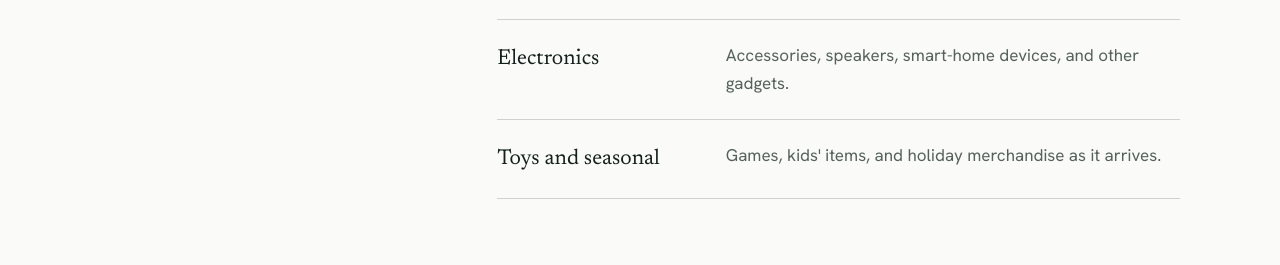
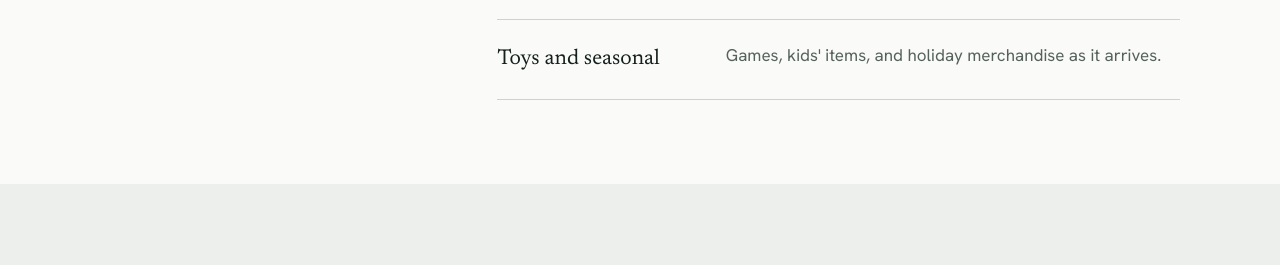
Before and after one commit to SMBeePay/haulhousetx, a plain HTML site: page index.html in a window 1280 px wide. Shown: the part 779-1044 px from the top of the page. Drawn offline with Linux system fonts and the light colour scheme.

Commit message:
Remove electronics from the categories list
Co-Authored-By: Claude Sonnet 5.5 <noreply@anthropic.com>
Claude-Session: https://claude.ai/code/session_01RWVqET8V3bsZWpVBjPvw4Q

```diff
--- a/index.html
+++ b/index.html
@@ -149,7 +149,6 @@
     <ul class="list">
       <li><strong>Home and kitchen</strong><span>Small appliances, cookware, storage, and décor.</span></li>
       <li><strong>Tools and outdoor</strong><span>Hand tools, power tools, patio and garden gear.</span></li>
-      <li><strong>Electronics</strong><span>Accessories, speakers, smart-home devices, and other gadgets.</span></li>
       <li><strong>Toys and seasonal</strong><span>Games, kids' items, and holiday merchandise as it arrives.</span></li>
     </ul>
   </div>
```
